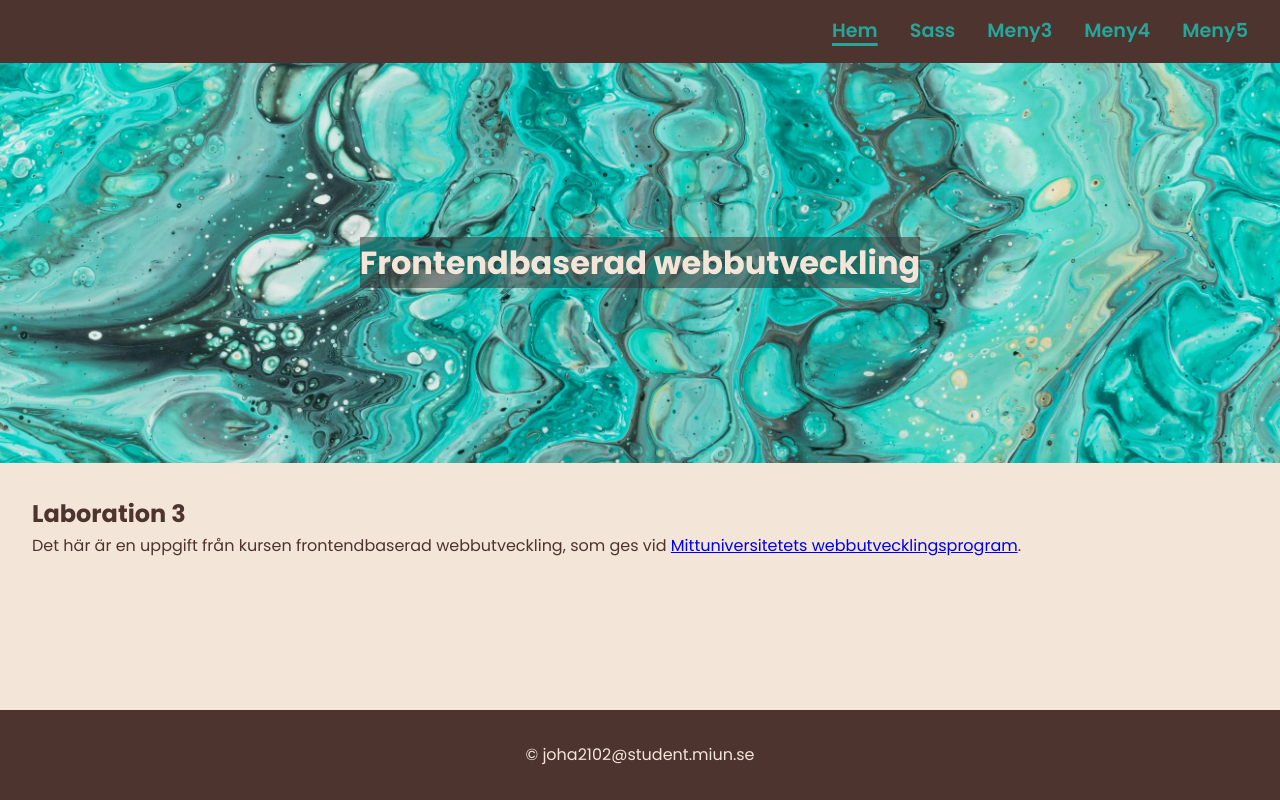
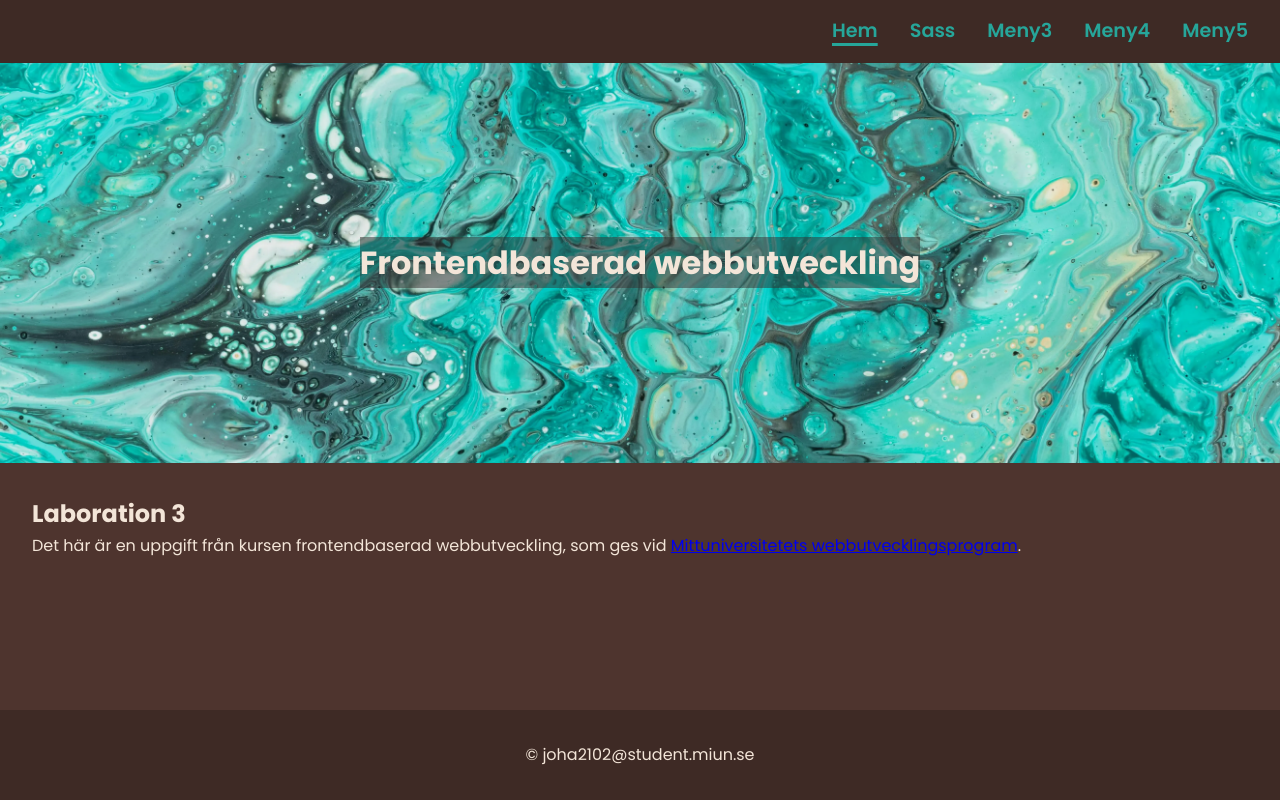
Before and after one commit to JohannaHannahoJ/labb_3-5, a website built with Vite: page index.html in a window 1280 px wide. Built offline with nearby package versions, Linux system fonts and the light colour scheme.

Commit message:
Lägg till mörkt/ljust tema

```diff
--- a/src/css/_base.scss
+++ b/src/css/_base.scss
@@ -1,8 +1,4 @@
-/* En partial för att lägga dina variabler
- och mixins och annat som du kan behöva
- importera in senare i din kod för att  slippa
- redundans. Det kan vara färgkoder  i variabler,
- styling på texter, textstorlekar osv.*/
+@use "sass:color";
 
 $fontfamilj: "Poppins", sans-serif;
 
@@ -10,10 +6,24 @@ $primary-light-color: #F3E5D8;
 $primary-dark-color: #4E342E;
 $primary-pop-color: #26A69A;
 
+$lightTheme: false;
+
+%lightOrDark {
+  @if $lightTheme {
+    background-color: $primary-light-color;
+    color: $primary-dark-color;
+  }
+
+  @else {
+    background-color:$primary-dark-color;
+    color: $primary-light-color;
+  }
+}
+
 body {
   font-family: $fontfamilj;
   font-weight: 400;
-  background-color: $primary-light-color;
-  color: $primary-dark-color;
   line-height: 1.6;
+
+  @extend %lightOrDark;
 }
--- a/src/css/_layout.scss
+++ b/src/css/_layout.scss
@@ -4,8 +4,30 @@ grid, flexbox och containers.*/
 @use "base";
 @use "sass:color";
 
+%lightOrDarkHeaderFoot {
+  @if base.$lightTheme {
+    background-color: base.$primary-dark-color;
+    color: base.$primary-light-color;
+  }
+
+  @else {
+    background-color: color.scale(base.$primary-dark-color, $lightness: -20%);
+    color: base.$primary-light-color;
+  }
+}
+
+%lightOrDarkNav {
+  @if base.$lightTheme {
+    background-color: base.$primary-light-color;
+  }
+
+  @else {
+    background-color: base.$primary-dark-color;
+  }
+}
+
 header {
-  background-color: base.$primary-dark-color;
+  @extend %lightOrDarkHeaderFoot;
   padding: 1rem 2rem;
   position: relative;
 
@@ -15,11 +37,11 @@ header {
 
 
   nav {
+    @extend %lightOrDarkNav;
     position: absolute;
     top: 100%;
     left: 0;
     width: 100%;
-    background-color: base.$primary-light-color;
     display: none;
     z-index: 10;
   }
@@ -139,8 +161,8 @@ article {
 }
 
 footer {
-  background-color: base.$primary-dark-color;
-  color: base.$primary-light-color;
+  @extend %lightOrDarkHeaderFoot;
+
   text-align: center;
   padding: 2rem;
 }
```
